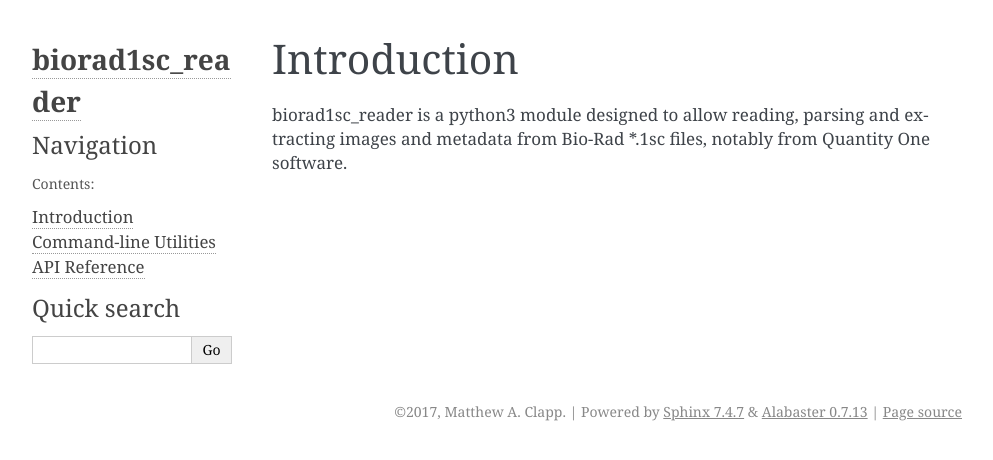
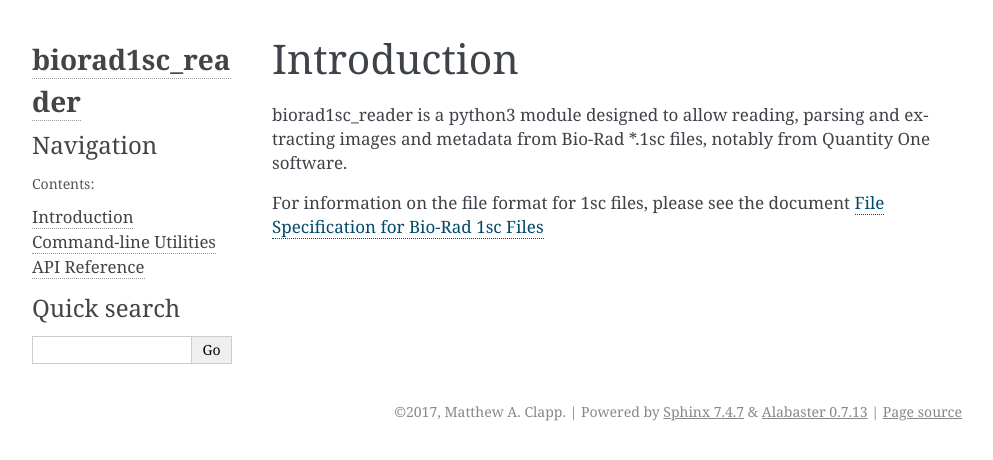
Before and after one commit to itsayellow/biorad1sc_reader, a Sphinx documentation site: the page built from docs/intro.rst, in a window 1280 px wide. Shown: the top 460 px of the page, without its empty margins (148-1141 px from the left). Built offline with Sphinx 7.4.7, drawn with Linux system fonts in a browser that asks for light colours.

Commit message:
adding hyperlink to 1sc file spec

```diff
--- a/docs/intro.rst
+++ b/docs/intro.rst
@@ -4,3 +4,6 @@
 biorad1sc_reader is a python3 module designed to allow reading, parsing
 and extracting images and metadata from Bio-Rad \*.1sc files, notably from
 Quantity One software.
+
+For information on the file format for 1sc files, please see the document
+`File Specification for Bio-Rad 1sc Files <http://biorad1sc-doc.readthedocs.io/>`_
```
